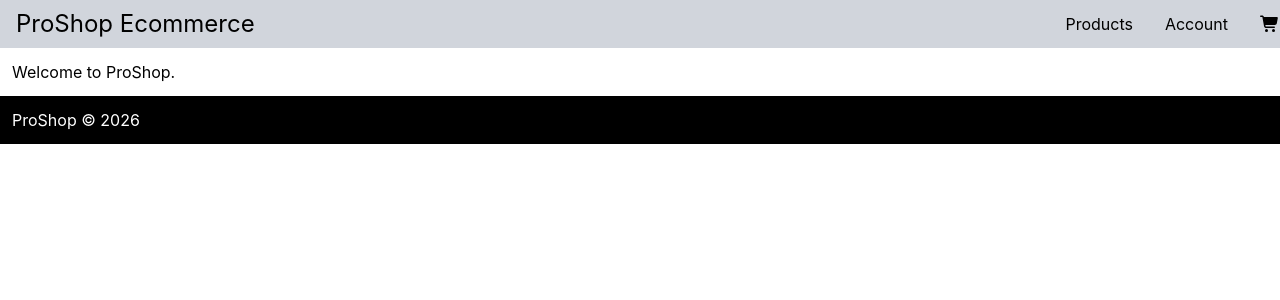
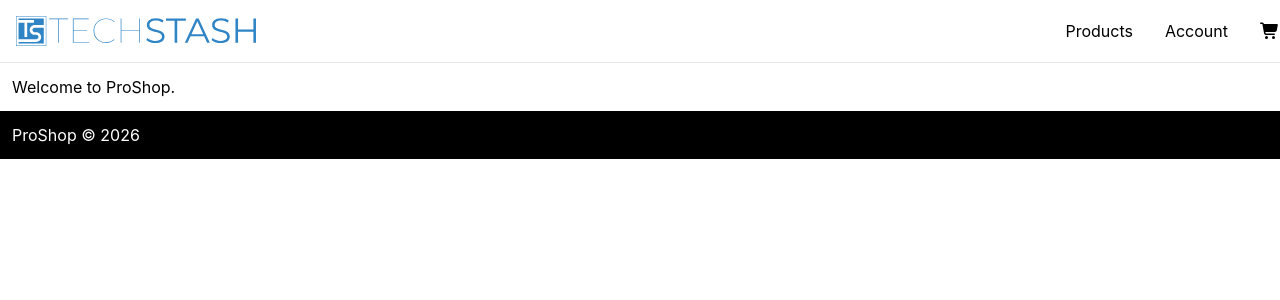
Before and after one commit to ImageMagician/ecommerce-demo, a React (Vite) app in the folder frontend/: page / in a window 1280 px wide. Shown: the top 300 px of the page. Built offline with nearby package versions, Linux system fonts and the light colour scheme.

Commit message:
Header.tsx: update logo area

```diff
--- a/frontend/src/components/Header.tsx
+++ b/frontend/src/components/Header.tsx
@@ -19,11 +19,12 @@ const Header = () => {
     ];
 
     return (
-        <header className="bg-gray-300">
+        <header className="border-b border-gray-200">
             <div className="flex items-center justify-between gap-4 max-w-7xl mx-auto">
-                <h1 className={`text-2xl px-4 py-2`}>
+                <h1 className={`text-2xl px-4 py-4`}>
                     <a href="/">
-                        ProShop Ecommerce
+                        <img src="/ts-logo-text.svg" alt="TechStash logo" className={`w-[240px] h-auto`} />
+
                     </a>
                 </h1>
                 <div className="flex items-center justify-between gap-1">
```
